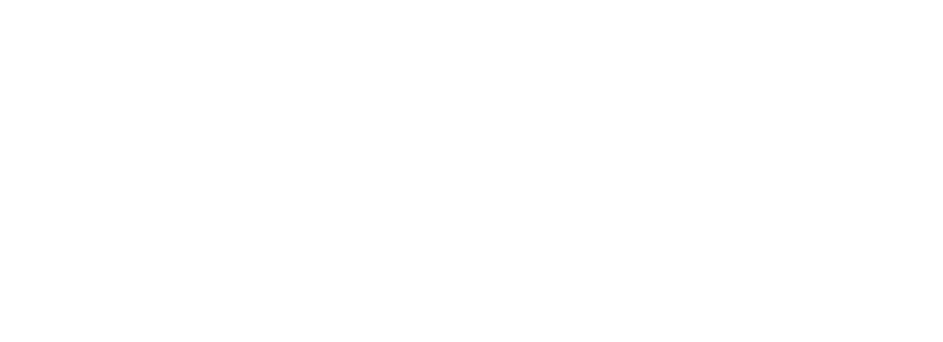
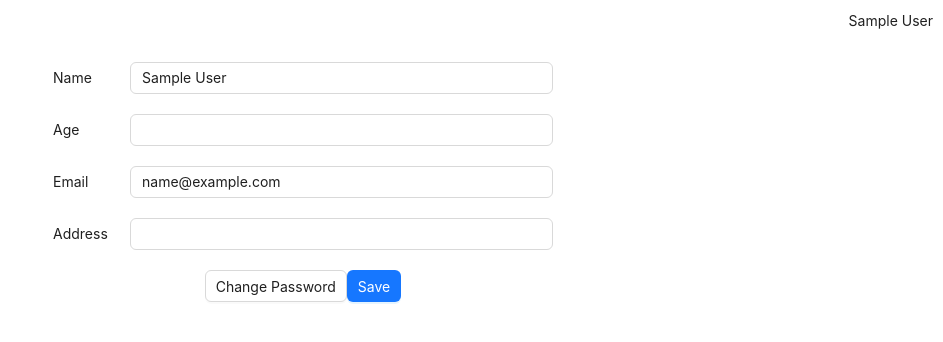
Before and after one commit to ngothanhhuyen001/ManageUser, a React (Vite) app: page /account in a window 1280 px wide. Before the commit this address had no page. Shown: the top 342 px of the page, without its empty margins (337-1280 px from the left). Built offline with nearby package versions, Linux system fonts and the light colour scheme; sample sign-in values are in the browser's storage.

Commit message:
Create AccountPage and reducer

```diff
--- a/src/App.tsx
+++ b/src/App.tsx
@@ -6,6 +6,7 @@
 import ProtectedRoute from './routes/ProtectedRoute';
 import GuestRoute from './routes/GuestRoute';
 import HomePage from './features/HomePage';
+import AccountPage from './features/AccountPage';
 
 function App() {
   return (
@@ -26,6 +27,7 @@
             </ProtectedRoute>
           }>
             <Route index element={<ManageUsers />}/>
+            <Route path='/account' element={<AccountPage/>}/>
           </Route>
 
         </Routes>
--- a/src/components/Input/index.tsx
+++ b/src/components/Input/index.tsx
@@ -2,14 +2,14 @@
 import { useField } from "formik";
 import "./style.scss"
 
-const InputBase = (props: { label?: string; name: string; placeholder: string; type?: string; onChange?: (event: React.ChangeEvent<HTMLInputElement>) => void; }) => {
-  const { label, name, type, placeholder, onChange } = props;
+const InputBase = (props: { value?: string; label?: string; name: string; placeholder: string; type?: string; onChange?: (event: React.ChangeEvent<HTMLInputElement>) => void; }) => {
+  const { label, name, type, placeholder, onChange, value } = props;
   const [field, meta] = useField(name);
 
   return (
     <div className="input-wrapper">
       {label && <span className="input-label">{label}</span>}
-      <Input {...field} placeholder={placeholder} type={type} onChange={onChange} />
+      <Input {...field} placeholder={placeholder} type={type} onChange={onChange} value={value} />
       {meta.touched && meta.error && (
         <div style={{ color: "red", marginTop: 4 }}>{meta.error}</div>
       )}
--- /dev/null
+++ b/src/features/AccountPage/index.tsx
@@ -0,0 +1,64 @@
+import { Formik } from "formik";
+import InputBase from "../../components/Input";
+import { Button, message } from "antd";
+import * as Yup from "yup";
+import './style.scss'
+import { useReducer, useState } from "react";
+import Modal from "../../components/Modal";
+import { accountReducer, initialState } from "../HomePage/reducers/accountReducers";
+
+const AccountPage = () => {
+
+  const [openModal, setOpenModal] = useState(false);
+  const [messageApi, contextHolder] = message.useMessage();
+  const [state, dispatch] = useReducer(accountReducer, initialState)
+
+  const onSuccess = () => {
+    messageApi.open({
+      type: 'success',
+      content: 'This is a success message',
+    });
+  };
+
+  const handleUpdateAccount =(values:object) =>{
+    console.log(values)
+    dispatch({ type: "set_account", payload: values })
+  }
+  const account = JSON.parse(localStorage.getItem('account') || "")
+  const validation = Yup.object({
+    name: Yup.string().required("Name is required"),
+    age: Yup.string().required("Age is required"),
+    email: Yup.string().required("Email is required").email("Invalid Email"),
+    address: Yup.string()
+  });
+
+  return <div className="account-page">
+    {contextHolder}
+    <Formik initialValues={{ ...account }} enableReinitialize validationSchema={validation} onSubmit={(values) => {
+      onSuccess()
+      handleUpdateAccount(values)
+    }}>
+      {({ values, handleChange, handleSubmit }) => (
+        <form className="account-form">
+          <InputBase name="name" placeholder={''} label="Name" value={values.name} onChange={handleChange} />
+          <InputBase name="age" placeholder='' label="Age" value={values.age} onChange={handleChange} />
+          <InputBase name="email" placeholder='' label="Email" value={values.email} onChange={handleChange} />
+          <InputBase name="address" placeholder='' label="Address" value={values.address} onChange={handleChange} />
+          <Button onClick={() => setOpenModal(true)}>Change Password</Button>
+          <Button type='primary' onClick={(e: { preventDefault: () => void; }) => {
+            e.preventDefault();
+            handleSubmit();
+          }}>Save</Button>
+        </form>
+      )}
+    </Formik>
+    <Modal
+      visible={openModal}
+      onCancel={() => setOpenModal(false)}
+      onConfirm={() => { }}
+      title="Change Password"
+      children={undefined}>
+    </Modal>
+  </div>
+}
+export default AccountPage;
--- /dev/null
+++ b/src/features/AccountPage/style.scss
@@ -0,0 +1,11 @@
+.account-page{
+  display: flex;
+  justify-content: center;
+  align-items: center;
+  .account-form{
+    width: 500px;
+    background-color: white;
+    padding: 20px;
+    text-align: center;
+  }
+}
--- a/src/features/HomePage/index.tsx
+++ b/src/features/HomePage/index.tsx
@@ -1,39 +1,58 @@
-import { UserOutlined } from "@ant-design/icons";
-import { Menu, type MenuProps } from "antd"
+import { Dropdown, type MenuProps } from "antd"
 import { Outlet } from "react-router-dom";
 import './style.scss'
 import { useNavigate } from 'react-router-dom';
+import { useReducer, useEffect } from "react";
+import { accountReducer, initialState } from "./reducers/accountReducers";
 
 type MenuItem = Required<MenuProps>['items'][number];
 
 const HomePage = () => {
+
   const navigate = useNavigate();
+  const account = JSON.parse(localStorage.getItem('account') || "");
+  const [state, dispatch] = useReducer(accountReducer, initialState)
+  console.log(state);
+  console.log("render")
+
+  useEffect(() => {
+    dispatch({ type: "set_account", payload: account })
+  }, [])
+
 
   const items: MenuItem[] = [
     {
-      key: 'SubMenu',
-      icon: <UserOutlined />,
-      children: [
-        { label: 'User profile', key: 'userprofile' },
-        { label: 'Log out', key: 'logout' },
-      ],
+      key: '1',
+      label: "User profile",
     },
+    {
+      key: "2",
+      label: "Log out",
+    }
   ]
 
-  const handleClick: MenuProps['onClick'] = ({ key }) => {
-    if (key === "logout") {
+  const onClick: MenuProps['onClick'] = ({ key }) => {
+    if (key === "1") {
+      navigate('/account');
+    }
+    if (key === "2") {
       localStorage.removeItem('token');
       navigate('/login');
     }
-
   };
   return (
-    <div>
-      <Menu mode="horizontal" items={items} onClick={handleClick} ></Menu>
+    <>
       <div>
-        <Outlet />
+        <div className="menu-header">
+          <Dropdown menu={{ items, onClick }} >
+            <span>{state.name}</span>
+          </Dropdown>
+        </div>
+        <div>
+          <Outlet />
+        </div>
       </div>
-    </div>
+    </>
   )
 }
 export default HomePage
--- /dev/null
+++ b/src/features/HomePage/reducers/accountReducers.ts
@@ -0,0 +1,12 @@
+
+export type State = object;
+export type Action = { type: 'set_account', payload: object };
+
+export const initialState: State = { name: "", age: "", email: "", address: "" };
+
+export const accountReducer = (state: State, action: Action) => {
+  if (action.type === 'set_account') {
+    return action.payload
+  }
+  return state;
+}
--- a/src/features/HomePage/style.scss
+++ b/src/features/HomePage/style.scss
@@ -1,3 +1,5 @@
-.ant-menu-overflow{
+.menu-header {
+  display: flex;
   flex-direction: row-reverse;
+  padding: 10px;
 }
--- a/src/features/LoginPage/index.tsx
+++ b/src/features/LoginPage/index.tsx
@@ -15,7 +15,10 @@
 
   const handleSubmit = (values: { email: string, password: string }) => {
     if (values.email !== '' && values.password !== '')
+    {
       localStorage.setItem("token", "1234567890")
+      localStorage.setItem("account", JSON.stringify({'name' :'Huyen', 'age': '20', 'email': '1213@bestarion.com', 'address': 'Ho Chi Minh'}))
+    }
     const token = localStorage.getItem("token")
     if (token)
       navigate('/')
--- a/src/features/UsersPage/style.scss
+++ b/src/features/UsersPage/style.scss
@@ -1,7 +1,3 @@
-.container {
-    padding: 20px;
-}
-
 .title {
     display: flex;
     justify-content: space-between;
```
